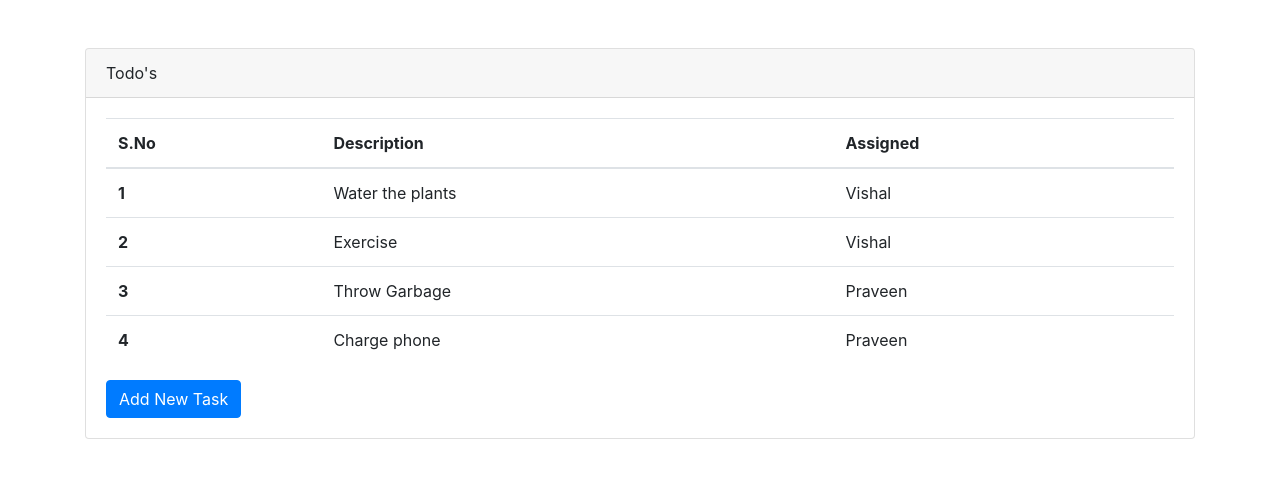
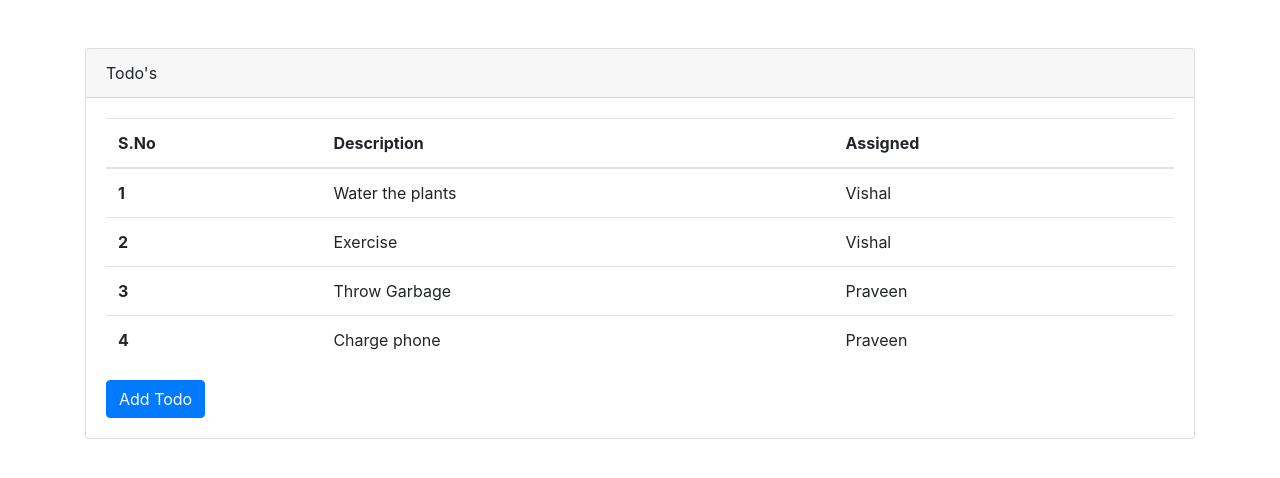
Before and after one commit to Vishaalcodre/Learning-React, a React (Create React App) app: page / in a window 1280 px wide. Shown: the top 478 px of the page. Built offline with nearby package versions, Linux system fonts and the light colour scheme.

Commit message:
Final Todo List

```diff
--- a/src/App.js
+++ b/src/App.js
@@ -49,8 +49,8 @@ function App() {
   }
 
   const handleAddTodo = () => {
-    const description = prompt("Enter task description:");
-    const assigned = prompt("Enter assigned name:");
+    const description = prompt("Enter Task Description:");
+    const assigned = prompt("Enter Task Assignee Name:");
 
     if (description && assigned) {
       addTodo(description, assigned);
@@ -66,7 +66,7 @@ function App() {
         </div>
         <div className='card-body'>
           <TodoTable todos = {todos} deleteTodo = {deleteTodo} />
-          <button className='btn btn-primary' onClick={handleAddTodo}>Add New Task</button>
+          <button className='btn btn-primary' onClick={handleAddTodo}>Add Todo</button>
           {/* <NewTodoForm/> */}
         </div>
       </div>
```
